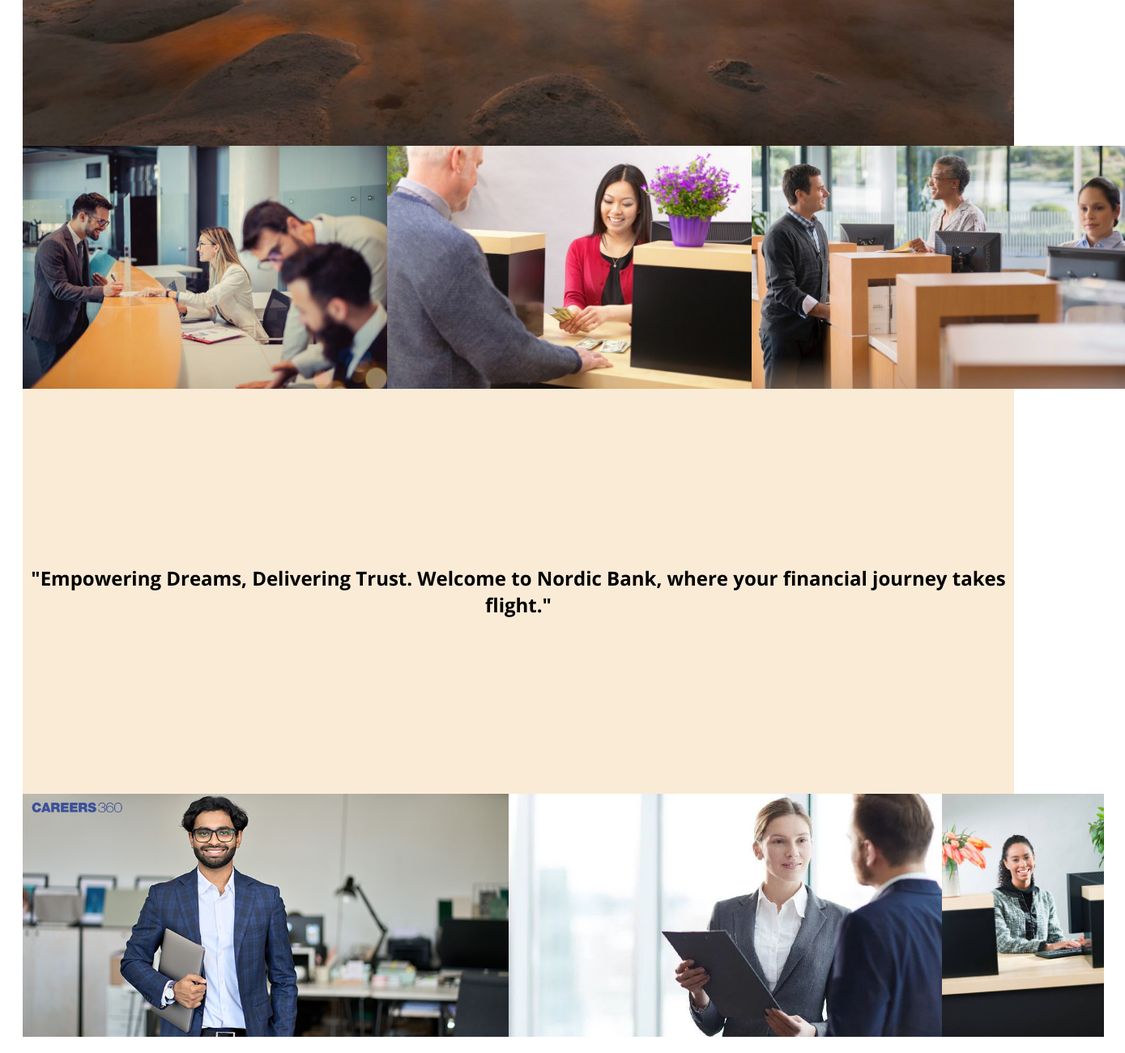
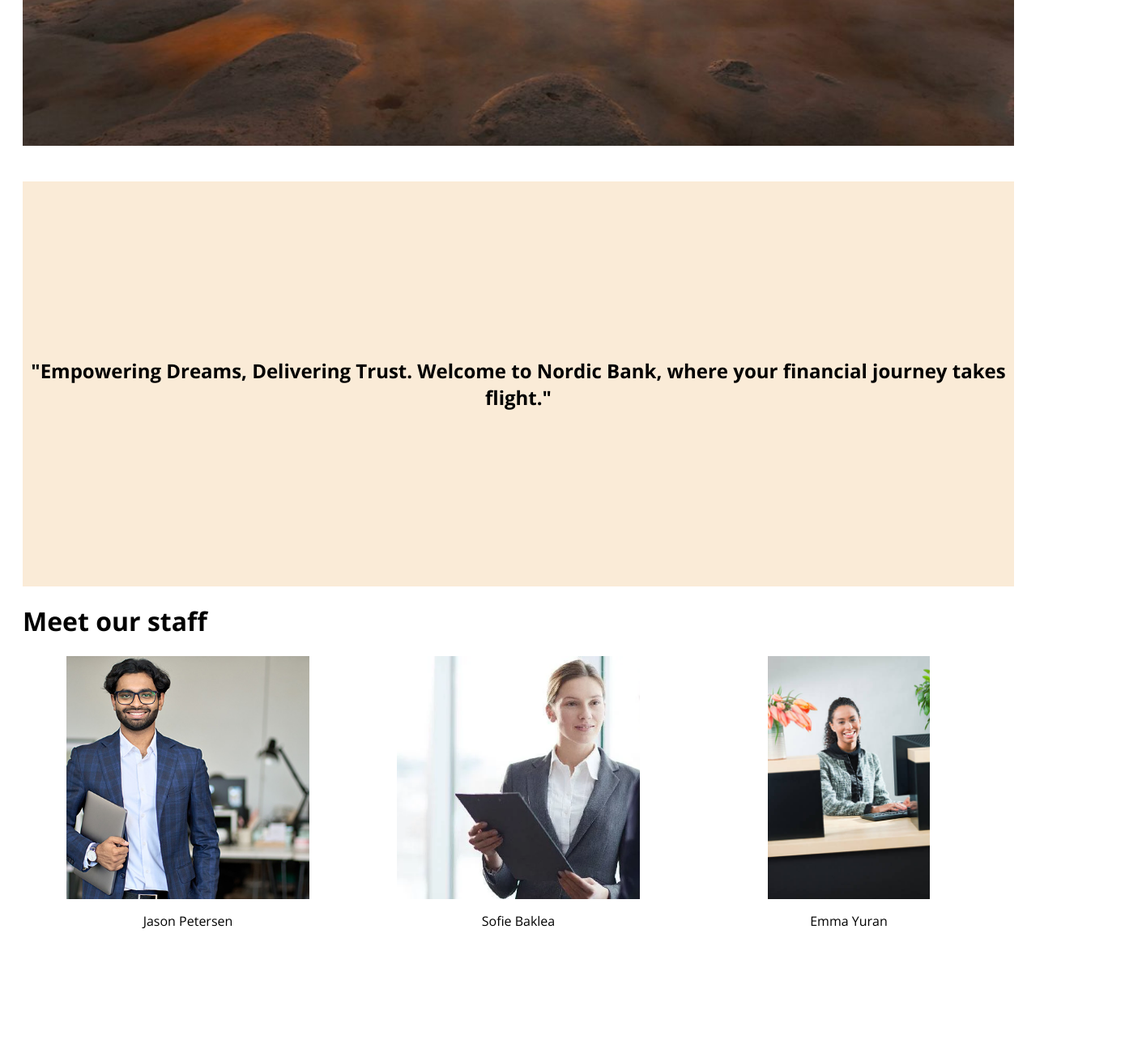
Before and after one commit to PeyHunter/Codeacademy-flex-site, a plain HTML site: page index.html in a window 1280 px wide. Shown: the part 760-2060 px from the top of the page at 81% size, 1389 px wide, since content can reach past the window. After the commit the page ends 1944 px from the top, so only its background shows below. Drawn offline with nearby package versions, Linux system fonts and the light colour scheme.

Commit message:
Final commit

```diff
--- a/index.html
+++ b/index.html
@@ -33,13 +33,8 @@
       <div class="photo-container">
         <p class="payoff">Navigating Your Financial Horizons</p>
       </div>
+      <br /><br />
       <main>
-        <div class="bank-img">
-          <img src="./src/istockphoto-1282395437-612x612.jpg" alt="" />
-          <img src="./src/sdf.jpeg" alt="" />
-          <img src="./src/1666053177085.jpeg" alt="" />
-        </div>
-
         <section class="message">
           <h2>
             "Empowering Dreams, Delivering Trust. Welcome to Nordic Bank, where
@@ -47,25 +42,40 @@
           </h2>
         </section>
 
+        <h1>Meet our staff</h1>
         <section class="employee-section">
+          <div class="employee">
             <div class="employee-images">
               <img
                 src="./src/employee/Bank-employee-work-experience.jpg"
                 alt="employee"
                 class="employee-pic"
               />
+            </div>
+            <p>Jason Petersen</p>
+          </div>
 
+          <div class="employee">
+            <div class="employee-images">
               <img
                 src="./src/employee/how-to-future-proof-bank-employee-training.webp"
                 alt="employee"
                 class="employee-pic"
               />
+            </div>
+            <p>Sofie Baklea</p>
+          </div>
+
+          <div class="employee">
+            <div class="employee-images">
               <img
                 src="./src/employee/istockphoto-175386304-612x612.jpg"
                 alt="employee"
                 class="employee-pic"
               />
             </div>
+            <p>Emma Yuran</p>
+          </div>
         </section>
       </main>
     </div>
--- a/styles.css
+++ b/styles.css
@@ -71,12 +71,17 @@ img.logo {
 
 }
 
-
+.employee-section {
+    display: flex;
+    justify-content: space-around;
+    text-align: center;
+}
 
 
 .employee-images {
 display: flex;
-    width: 100%;
+    width: 300px;
     height: 300px;
-    justify-content: space-between;
+    overflow: hidden;
+    justify-content: center;
 }
```
Lines whose indentation alone changed are shown as unchanged.
